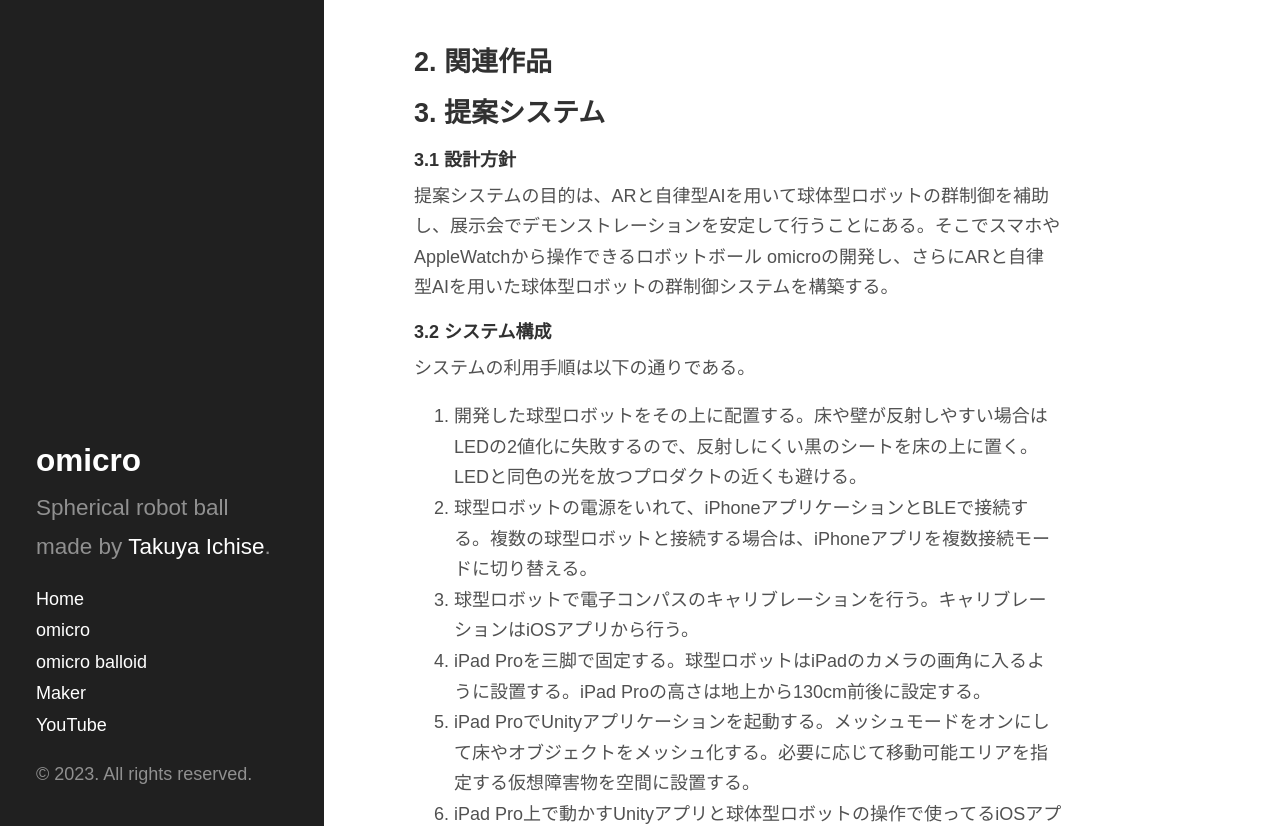
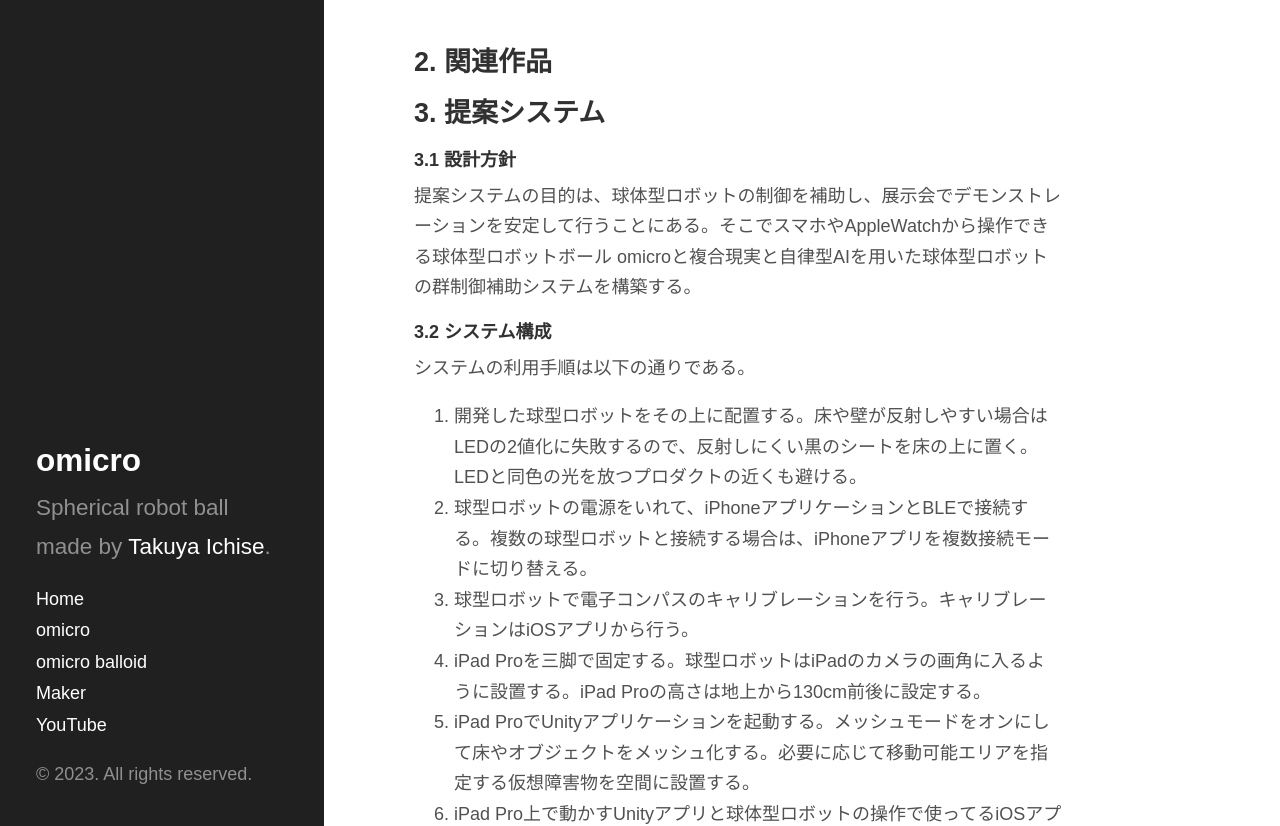
Before and after one commit to tichise/omicro.tokyo, a Jekyll site: the page built from _posts/2022-07-17-omicro-balloid.md, in a window 1280 px wide and 900 px high, scrolled down 1778 px, cut to the strip 74-900 px from the top of the window. Built offline with Jekyll 4.4.1, drawn with Linux system fonts in a browser that asks for light colours; Markdown is read by kramdown in place of the engine named in the settings.

Commit message:
Update 2022-07-17-omicro-balloid.md

```diff
--- a/_posts/2022-07-17-omicro-balloid.md
+++ b/_posts/2022-07-17-omicro-balloid.md
@@ -25,7 +25,7 @@ title: omicro balloid：複合現実と自律型AIを用いたマルチエージ
 ## 3. 提案システム
 
 #### 3.1 設計方針
-提案システムの目的は、ARと自律型AIを用いて球体型ロボットの群制御を補助し、展示会でデモンストレーションを安定して行うことにある。そこでスマホやAppleWatchから操作できるロボットボール omicroの開発し、さらにARと自律型AIを用いた球体型ロボットの群制御システムを構築する。
+提案システムの目的は、球体型ロボットの制御を補助し、展示会でデモンストレーションを安定して行うことにある。そこでスマホやAppleWatchから操作できる球体型ロボットボール omicroと複合現実と自律型AIを用いた球体型ロボットの群制御補助システムを構築する。
 
 #### 3.2 システム構成
 システムの利用手順は以下の通りである。
```
